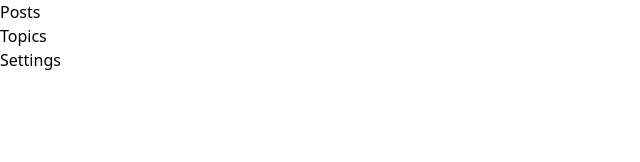
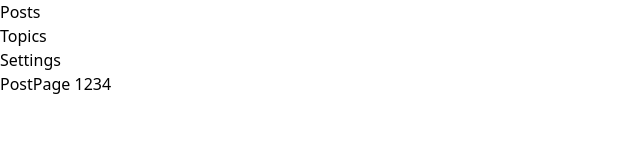
Before and after one commit to mikhita/palitra-challenge, a React (Create React App) app: page /users/1 in a window 1280 px wide. Shown: the top 162 px of the page, without its empty margins (0-640 px from the left). Built offline with nearby package versions, Linux system fonts and the light colour scheme.

Commit message:
I complete a small task for postPage navigation

```diff
--- a/src/App.tsx
+++ b/src/App.tsx
@@ -1,5 +1,5 @@
 import React from 'react';
-import { Link} from 'react-router-dom';
+import { Link } from 'react-router-dom';
 import Main from './components/Main';
 
 
--- a/src/components/Main.tsx
+++ b/src/components/Main.tsx
@@ -2,6 +2,7 @@ import { Routes, Route } from 'react-router-dom';
 import Posts from './Posts';
 import Topics from './Topics';
 import Settings from './Setting';
+import PostPage from './PostPage';
 
 const Main = () => {
 
@@ -12,6 +13,7 @@ return (
       <Route path='/' element={<Posts/>} />
       <Route path='/topics' element={<Topics/>} />
       <Route path='/settings' element={<Settings/>} />
+      <Route path="/users/:id" element={<PostPage/>} />
     </Routes>
 
   </div>
--- /dev/null
+++ b/src/components/PostPage.tsx
@@ -0,0 +1,9 @@
+import React from 'react'
+
+function PostPage() {
+  return (
+    <div>PostPage 1234</div>
+  )
+}
+
+export default PostPage
--- a/src/components/Posts.tsx
+++ b/src/components/Posts.tsx
@@ -69,11 +69,11 @@ const Posts = () => {
     return(
      <div>
         <ul>
-        {paginatedItems.map((post: Post) => (
+        {paginatedItems.map((post) => (
           <Link to={`/users/${post.userId}`}>
-          <li key={post.id}>
-          {post.title} - {users[post.userId]?.name}{" "}
-        </li>
+            <li key={post.id}>
+              {post.title} - {users[post.userId]?.name}{" "}
+            </li>
         </Link>
         ))}
       </ul>
```
